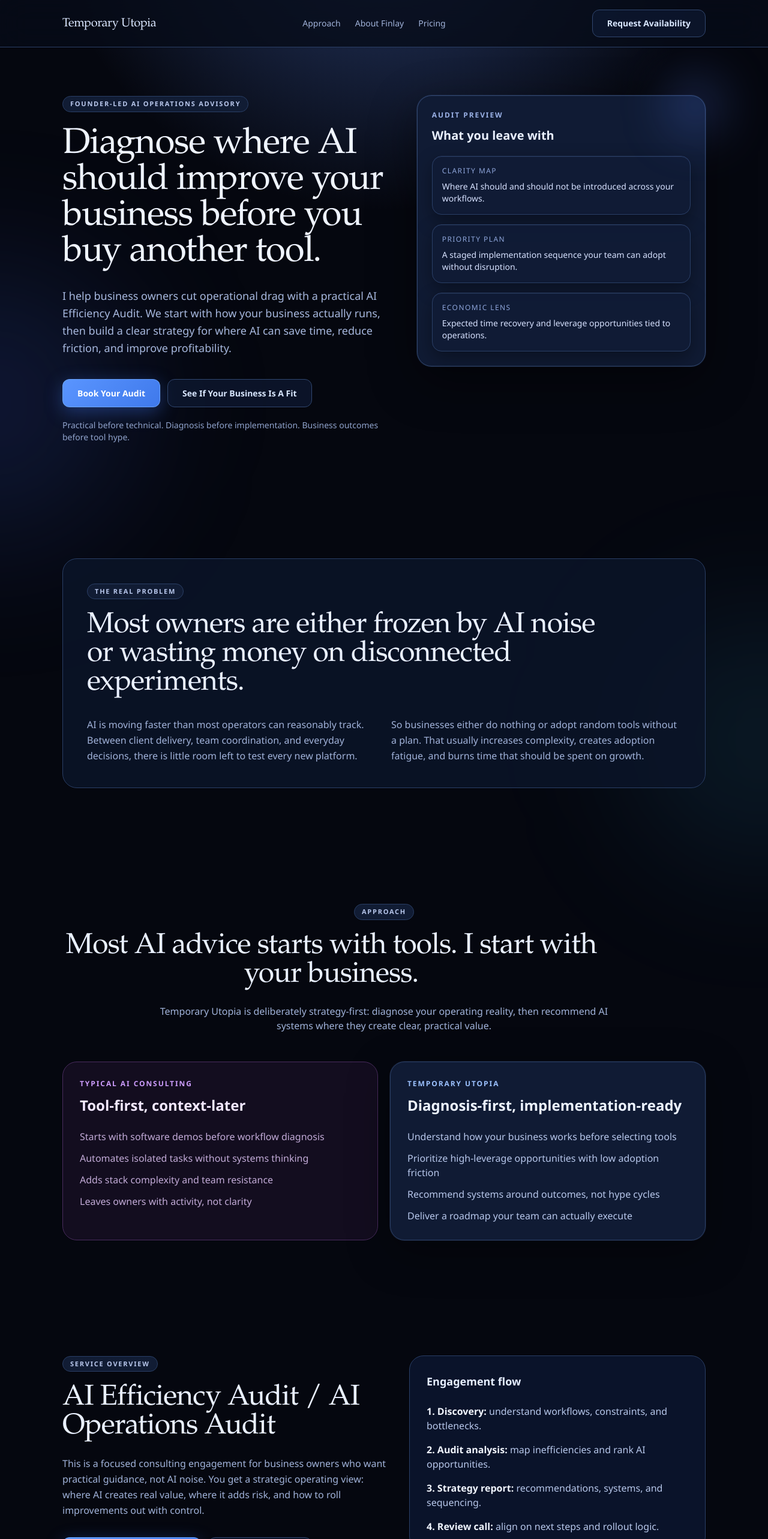
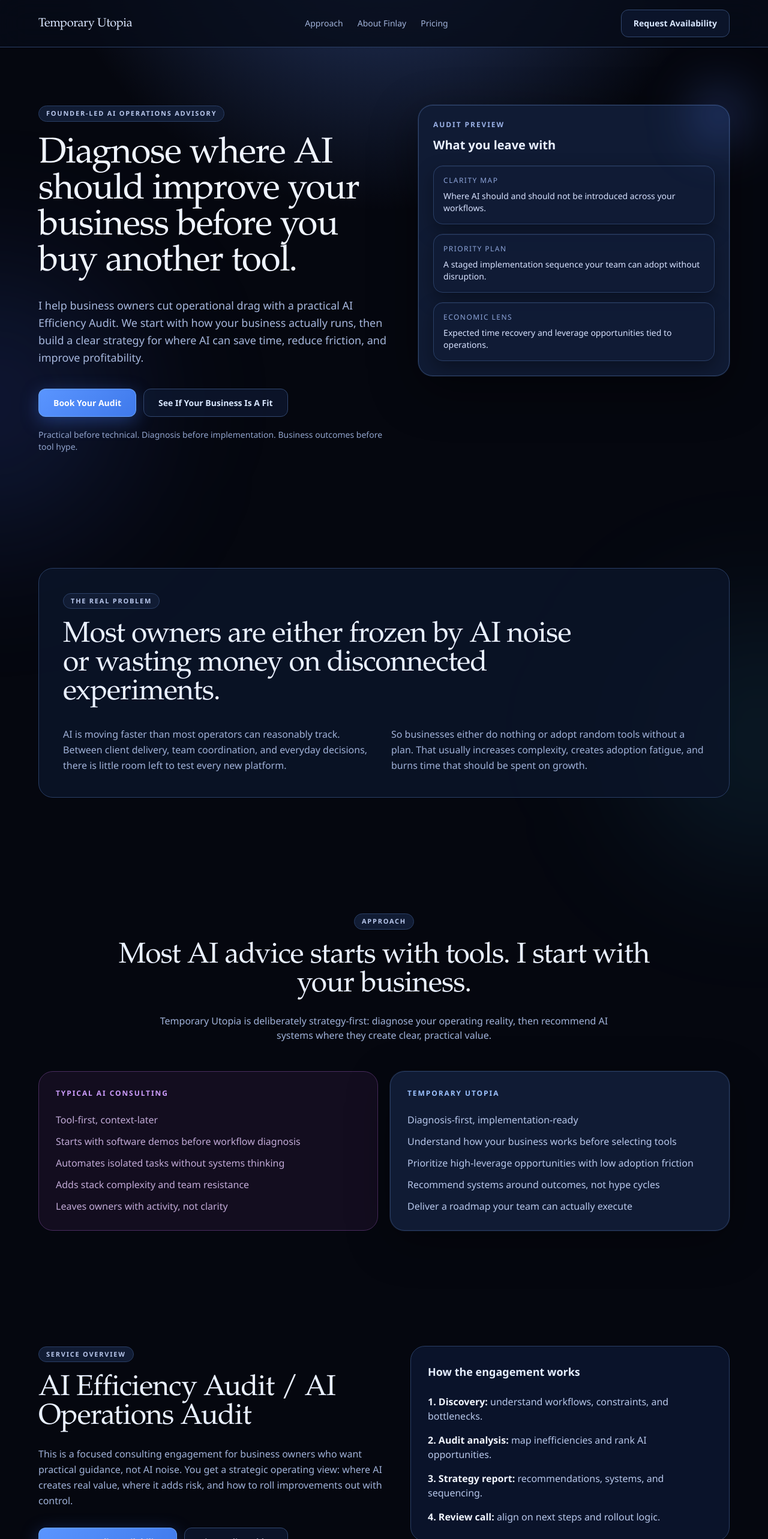
Before and after one commit to heyfinlay/FinnAI, a Next.js app: page / in a window 1280 px wide. Shown: the top 2566 px of the page at 60% size. Built offline with nearby package versions, Linux system fonts and the light colour scheme.

Commit message:
Refine AI audit landing page

```diff
--- a/components/LandingPage.tsx
+++ b/components/LandingPage.tsx
@@ -63,6 +63,8 @@ const proofPlaceholders = [
   },
 ];
 
+const CALENDLY_URL = "https://calendly.com/finlay-temporaryutopia/30min";
+
 function Section({
   id,
   className = "",
@@ -73,8 +75,8 @@ function Section({
   children: React.ReactNode;
 }) {
   return (
-    <section id={id} className={`relative py-20 sm:py-24 ${className}`}>
-      <div className="mx-auto w-full max-w-6xl px-6 lg:px-10">{children}</div>
+    <section id={id} className={`relative py-16 md:py-24 ${className}`}>
+      <div className="mx-auto w-full max-w-[1200px] px-6">{children}</div>
     </section>
   );
 }
@@ -87,9 +89,9 @@ function Eyebrow({ children }: { children: React.ReactNode }) {
   );
 }
 
-function SectionTitle({ children }: { children: React.ReactNode }) {
+function SectionTitle({ children, className = "" }: { children: React.ReactNode; className?: string }) {
   return (
-    <h2 className="mt-5 max-w-4xl font-display text-3xl leading-tight text-ink sm:text-4xl lg:text-5xl">
+    <h2 className={`mt-5 max-w-4xl font-display text-3xl leading-tight text-ink sm:text-4xl lg:text-5xl ${className}`}>
       {children}
     </h2>
   );
@@ -122,7 +124,7 @@ export function LandingPage() {
       </div>
 
       <header className="sticky top-0 z-40 border-b border-[#2a3f66] bg-[#070c18]/80 backdrop-blur-xl">
-        <div className="mx-auto flex w-full max-w-6xl items-center justify-between px-6 py-4 lg:px-10">
+        <div className="mx-auto flex w-full max-w-[1200px] items-center justify-between gap-4 px-6 py-4">
           <a href="#top" className="font-display text-xl tracking-tight text-[#dbe7ff]">
             Temporary Utopia
           </a>
@@ -137,13 +139,13 @@ export function LandingPage() {
               Pricing
             </a>
           </nav>
-          <a href="#pricing" className="btn-secondary text-xs sm:text-sm">
+          <a href="#booking" className="btn-secondary whitespace-nowrap px-3 py-2 text-xs sm:px-5 sm:py-3 sm:text-sm">
             Request Availability
           </a>
         </div>
       </header>
 
-      <Section id="top" className="pb-14 pt-16 sm:pt-20">
+      <Section id="top" className="pb-16 pt-16 md:pb-24 md:pt-24">
         <div className="grid items-start gap-12 lg:grid-cols-[1.06fr_0.94fr]">
           <div className="reveal-up">
             <Eyebrow>Founder-Led AI Operations Advisory</Eyebrow>
@@ -154,7 +156,7 @@ export function LandingPage() {
               I help business owners cut operational drag with a practical AI Efficiency Audit. We start with how your business actually runs, then build a clear strategy for where AI can save time, reduce friction, and improve profitability.
             </p>
             <div className="mt-9 flex flex-wrap gap-3">
-              <PrimaryButton href="#pricing">Book Your Audit</PrimaryButton>
+              <PrimaryButton href={CALENDLY_URL}>Book Your Audit</PrimaryButton>
               <SecondaryButton href="#fit">See If Your Business Is A Fit</SecondaryButton>
             </div>
             <p className="mt-5 text-sm text-[#91a4cd]">
@@ -184,7 +186,7 @@ export function LandingPage() {
         </div>
       </Section>
 
-      <Section id="problem" className="pt-8">
+      <Section id="problem">
         <div className="reveal-up rounded-3xl border border-[#2a3f66] bg-[#0b1428]/85 p-7 sm:p-10">
           <Eyebrow>The Real Problem</Eyebrow>
           <SectionTitle>
@@ -204,7 +206,7 @@ export function LandingPage() {
       <Section id="approach">
         <div className="text-center">
           <Eyebrow>Approach</Eyebrow>
-          <SectionTitle>Most AI advice starts with tools. I start with your business.</SectionTitle>
+          <SectionTitle className="mx-auto">Most AI advice starts with tools. I start with your business.</SectionTitle>
           <p className="mx-auto mt-6 max-w-3xl text-mute">
             Temporary Utopia is deliberately strategy-first: diagnose your operating reality, then recommend AI systems where they create clear, practical value.
           </p>
@@ -213,8 +215,8 @@ export function LandingPage() {
         <div className="mt-12 grid gap-5 lg:grid-cols-2">
           <article className="reveal-up rounded-3xl border border-[#4a2c5f] bg-[#170f24]/80 p-7">
             <p className="text-xs font-semibold uppercase tracking-[0.16em] text-[#cf9eff]">Typical AI Consulting</p>
-            <h3 className="mt-3 text-2xl font-semibold text-[#f2e7ff]">Tool-first, context-later</h3>
             <ul className="mt-6 space-y-3 text-sm leading-relaxed text-[#c3abd8] sm:text-base">
+              <li>Tool-first, context-later</li>
               <li>Starts with software demos before workflow diagnosis</li>
               <li>Automates isolated tasks without systems thinking</li>
               <li>Adds stack complexity and team resistance</li>
@@ -224,8 +226,8 @@ export function LandingPage() {
 
           <article className="reveal-up rounded-3xl border border-[#2a3f66] bg-[#101b34] p-7 shadow-[0_0_0_1px_rgba(116,164,255,0.13),0_20px_70px_rgba(0,0,0,0.35)]">
             <p className="text-xs font-semibold uppercase tracking-[0.16em] text-[#9cc2ff]">Temporary Utopia</p>
-            <h3 className="mt-3 text-2xl font-semibold text-[#ecf3ff]">Diagnosis-first, implementation-ready</h3>
             <ul className="mt-6 space-y-3 text-sm leading-relaxed text-[#b7c7eb] sm:text-base">
+              <li>Diagnosis-first, implementation-ready</li>
               <li>Understand how your business works before selecting tools</li>
               <li>Prioritize high-leverage opportunities with low adoption friction</li>
               <li>Recommend systems around outcomes, not hype cycles</li>
@@ -235,7 +237,7 @@ export function LandingPage() {
         </div>
       </Section>
 
-      <Section id="offer" className="pt-12">
+      <Section id="offer">
         <div className="grid gap-8 lg:grid-cols-[1.05fr_0.95fr] lg:items-start">
           <div className="reveal-up">
             <Eyebrow>Service Overview</Eyebrow>
@@ -244,13 +246,13 @@ export function LandingPage() {
               This is a focused consulting engagement for business owners who want practical guidance, not AI noise. You get a strategic operating view: where AI creates real value, where it adds risk, and how to roll improvements out with control.
             </p>
             <div className="mt-8 flex flex-wrap gap-3">
-              <PrimaryButton href="#pricing">Request Audit Availability</PrimaryButton>
+              <PrimaryButton href="#booking">Request Audit Availability</PrimaryButton>
               <SecondaryButton href="#included">View Deliverables</SecondaryButton>
             </div>
           </div>
 
           <div className="reveal-up rounded-3xl border border-[#2a3f66] bg-[#0c1630]/85 p-7">
-            <h3 className="text-lg font-semibold text-[#e5eeff]">Engagement flow</h3>
+            <h3 className="text-lg font-semibold text-[#e5eeff]">How the engagement works</h3>
             <ol className="mt-6 space-y-4 text-sm leading-relaxed text-[#b7c8eb] sm:text-base">
               <li>
                 <span className="font-semibold text-[#f1f6ff]">1. Discovery:</span> understand workflows, constraints, and bottlenecks.
@@ -272,7 +274,7 @@ export function LandingPage() {
       <Section id="included" className="section-contrast">
         <div className="text-center">
           <Eyebrow>What Is Included</Eyebrow>
-          <SectionTitle>Everything required to move from confusion to clear execution.</SectionTitle>
+          <SectionTitle className="mx-auto">Everything required to move from confusion to clear execution.</SectionTitle>
         </div>
         <div className="mt-11 grid gap-5 sm:grid-cols-2 lg:grid-cols-3">
           {deliverables.map((item, index) => (
@@ -358,7 +360,7 @@ export function LandingPage() {
       <Section id="trust">
         <div className="text-center">
           <Eyebrow>Trust And Proof</Eyebrow>
-          <SectionTitle>Structured to lower uncertainty and build confidence.</SectionTitle>
+          <SectionTitle className="mx-auto">Structured to lower uncertainty and build confidence.</SectionTitle>
           <p className="mx-auto mt-6 max-w-3xl text-mute">
             The modules below are intentional placeholders for approved proof assets. They are designed to be swapped quickly with real testimonials, case studies, and logos.
           </p>
@@ -419,14 +421,34 @@ export function LandingPage() {
             Scope is adjusted to business complexity, team size, and workflow depth. Every engagement includes the audit report, recommendation framework, and strategic review call.
           </p>
           <div className="mt-8 flex flex-wrap items-center justify-center gap-3">
-            <PrimaryButton href="#final-cta">Request Audit Availability</PrimaryButton>
+            <PrimaryButton href="#booking">Request Audit Availability</PrimaryButton>
             <SecondaryButton href="mailto:hello@temporaryutopia.com">Email Temporary Utopia</SecondaryButton>
           </div>
           <p className="mt-4 text-xs text-[#8197c6]">Pricing block is intentionally easy to update as your offer evolves.</p>
         </div>
       </Section>
 
-      <Section id="final-cta" className="pt-8">
+      <Section id="booking">
+        <div className="text-center">
+          <Eyebrow>Book Your Audit</Eyebrow>
+          <SectionTitle className="mx-auto">Choose a time that works and start with a focused strategy call.</SectionTitle>
+          <p className="mx-auto mt-6 max-w-3xl text-mute">
+            Use the scheduler below to request your 30-minute audit conversation. We will discuss your current operations, constraints, and where an audit can create immediate clarity.
+          </p>
+        </div>
+        <div className="mt-10 overflow-hidden rounded-3xl border border-[#2a3f66] bg-[#0b152d]/85 p-2 sm:p-3">
+          <iframe
+            src={CALENDLY_URL}
+            title="Book an AI Efficiency Audit call"
+            width="100%"
+            height="700"
+            frameBorder="0"
+            className="w-full rounded-2xl bg-[#0b152d]"
+          />
+        </div>
+      </Section>
+
+      <Section id="final-cta">
         <div className="reveal-up rounded-3xl border border-[#2a3f66] bg-[#060b18] px-7 py-12 text-center shadow-[0_30px_120px_rgba(0,0,0,0.7)] sm:px-10 sm:py-16">
           <p className="mx-auto w-fit rounded-full border border-[#5872c9]/60 bg-[#0f1a38]/70 px-3 py-1 text-xs font-semibold uppercase tracking-[0.14em] text-[#9db6ef]">
             Next Step
@@ -439,7 +461,7 @@ export function LandingPage() {
           </p>
           <div className="mt-9 flex flex-wrap items-center justify-center gap-3">
             <a
-              href="mailto:hello@temporaryutopia.com?subject=AI%20Efficiency%20Audit%20Inquiry"
+              href={CALENDLY_URL}
               className="btn-primary"
             >
               Start With A Strategy Call
```
